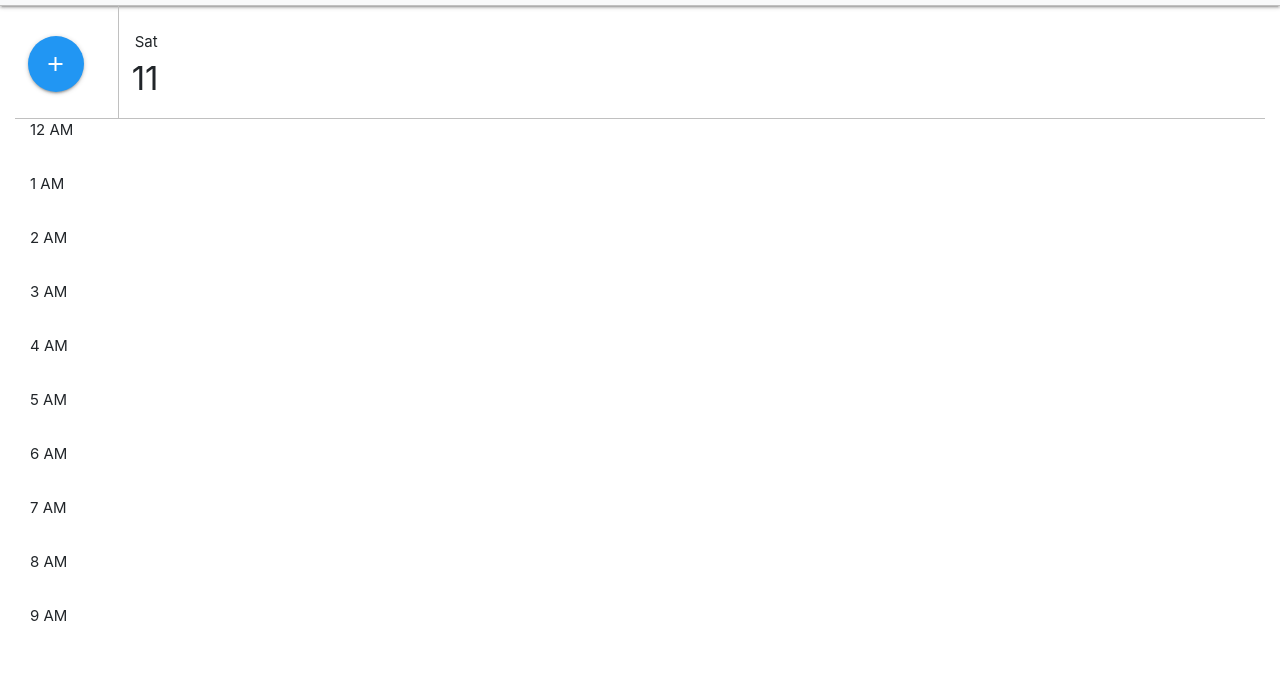
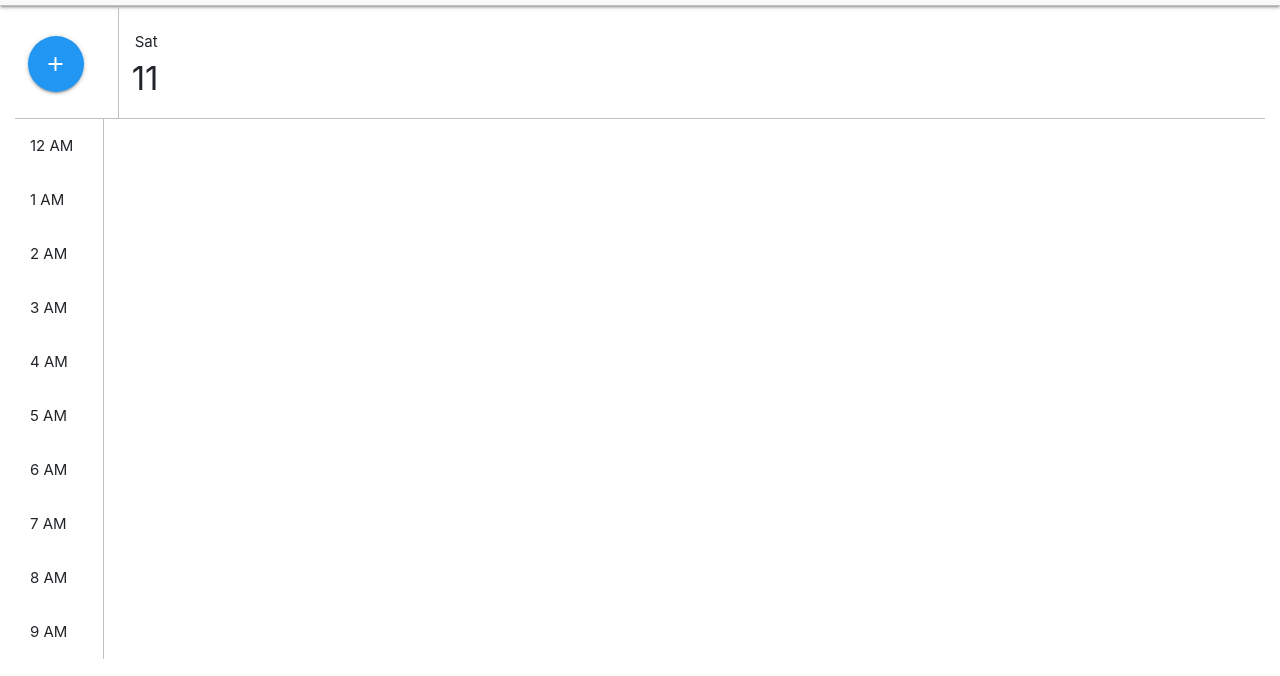
Before and after one commit to logantwalker/HW-05-DayPlanner, a plain HTML site: page index.html in a window 1280 px wide. Shown: the part 58-734 px from the top of the page. Drawn offline with nearby package versions, Linux system fonts and the light colour scheme.

Commit message:
formatting

```diff
--- a/src/dayView.js
+++ b/src/dayView.js
@@ -36,7 +36,7 @@ function populateHours(){
        else if(i!==0 && i > 12){
            hour = `${i-12} PM`;
         }
-        let hourEl=`<div id='hourEl' class='row' data-hourVal=${i}>${hour}</div>`;
+        let hourEl=`<div id='hourEl' class='row align-items-center' data-hourVal=${i}>${hour}</div>`;
         hourBlocks.append(hourEl);
     }
 }
--- a/styles/index.css
+++ b/styles/index.css
@@ -87,5 +87,7 @@
     overflow-y: auto;
 }
 #hourEl{
+    font-size: 1rem;
     height:10%;
+    border-right: 1px solid #c0c0c0;
 }
```
Also changed, not shown: index.html (+0 -1 lines).
